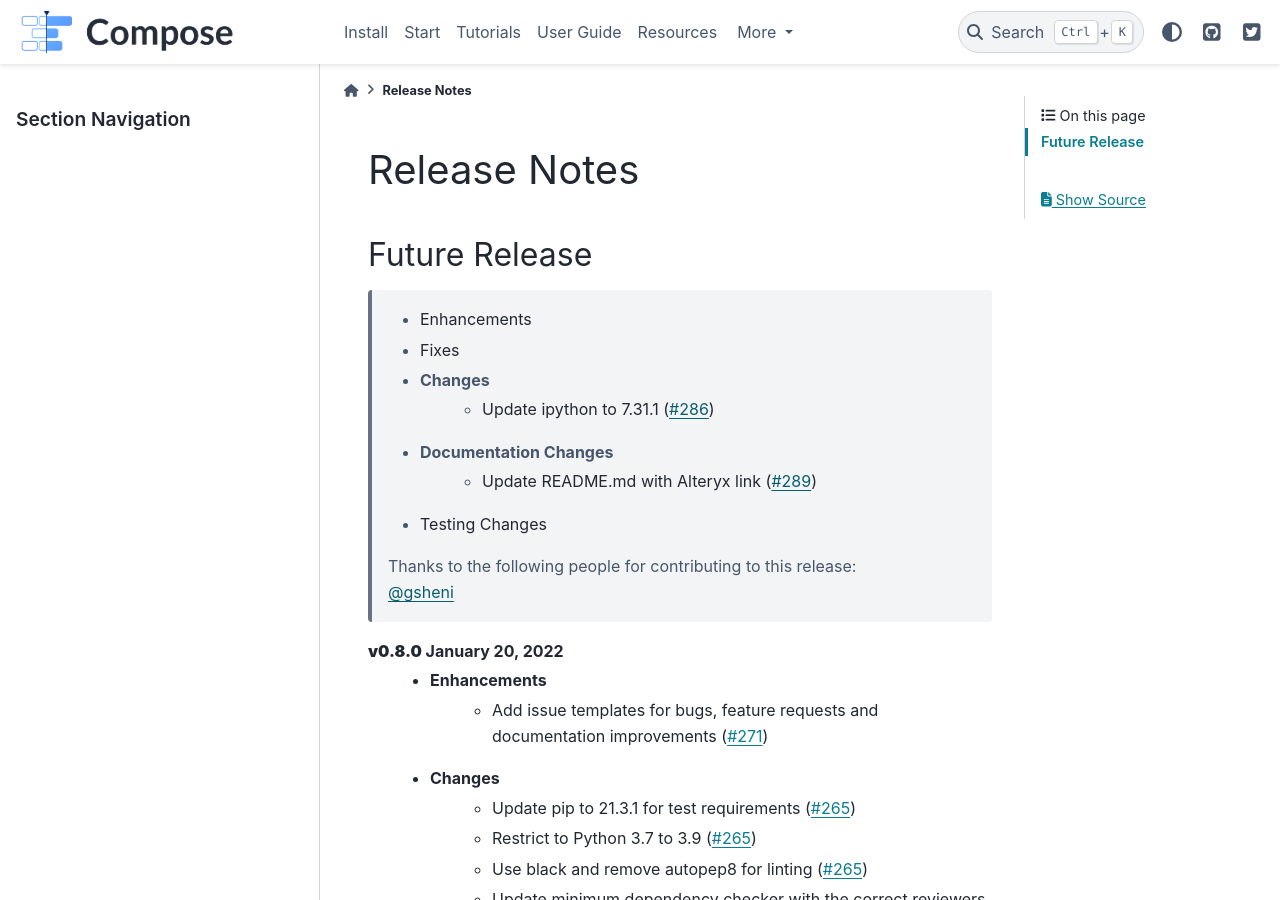
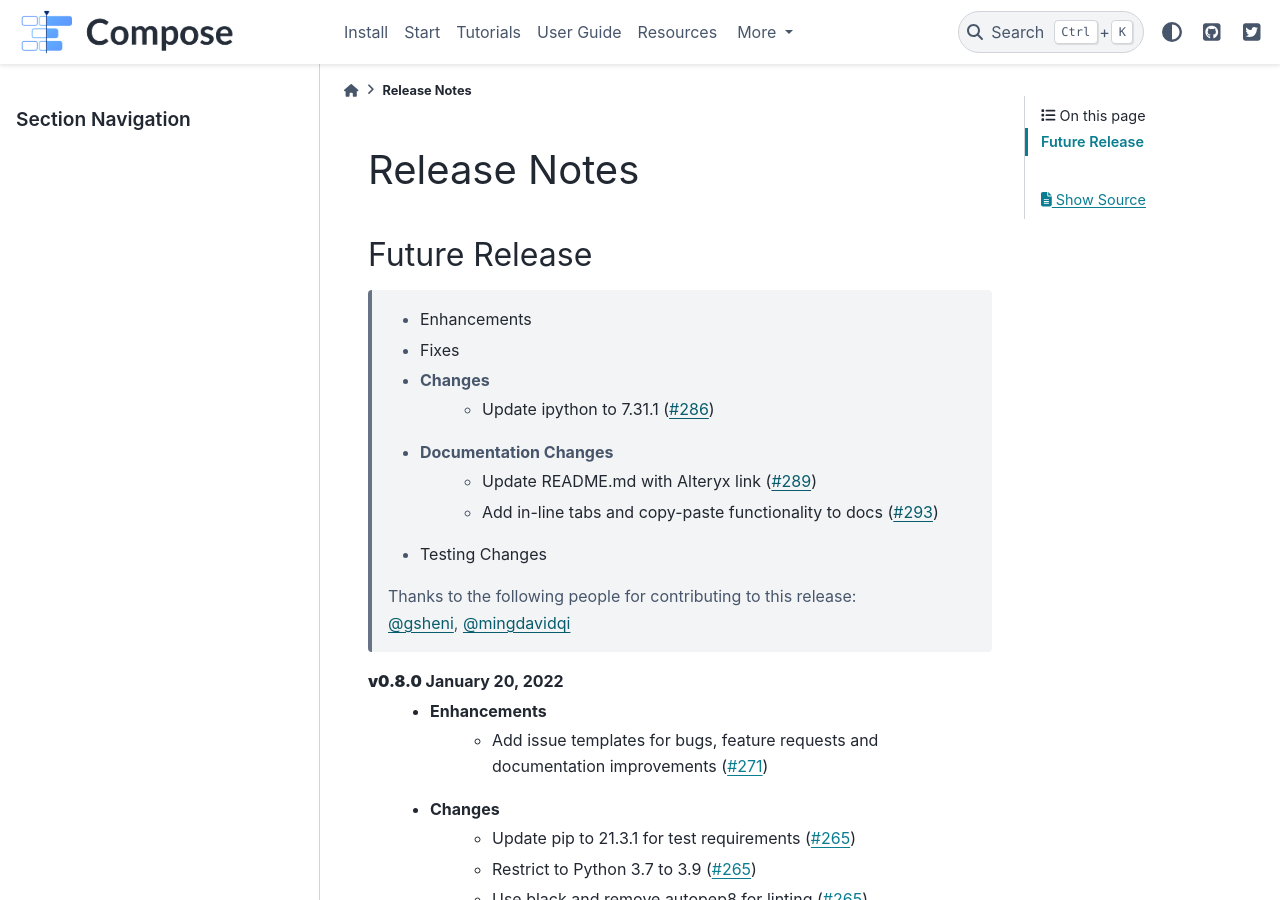
Before and after one commit to alteryx/compose, a Sphinx documentation site: the page built from docs/source/release_notes.rst, in a window 1280 px wide and 900 px high. Built offline with Sphinx 7.4.7 and the PyData theme 0.15.4, drawn with Linux system fonts in a browser that asks for light colours; comment, search, counter and statistics services are not loaded.

Commit message:
Updated release notes

```diff
--- a/docs/source/release_notes.rst
+++ b/docs/source/release_notes.rst
@@ -10,10 +10,11 @@ Future Release
         * Update ipython to 7.31.1 (:pr:`286`)
     * Documentation Changes
         * Update README.md with Alteryx link (:pr:`289`)
+        * Add in-line tabs and copy-paste functionality to docs (:pr:`293`)
     * Testing Changes
 
     | Thanks to the following people for contributing to this release:
-    | :user:`gsheni`
+    | :user:`gsheni`, :user:`mingdavidqi`
 
 **v0.8.0** January 20, 2022
     * Enhancements
```
